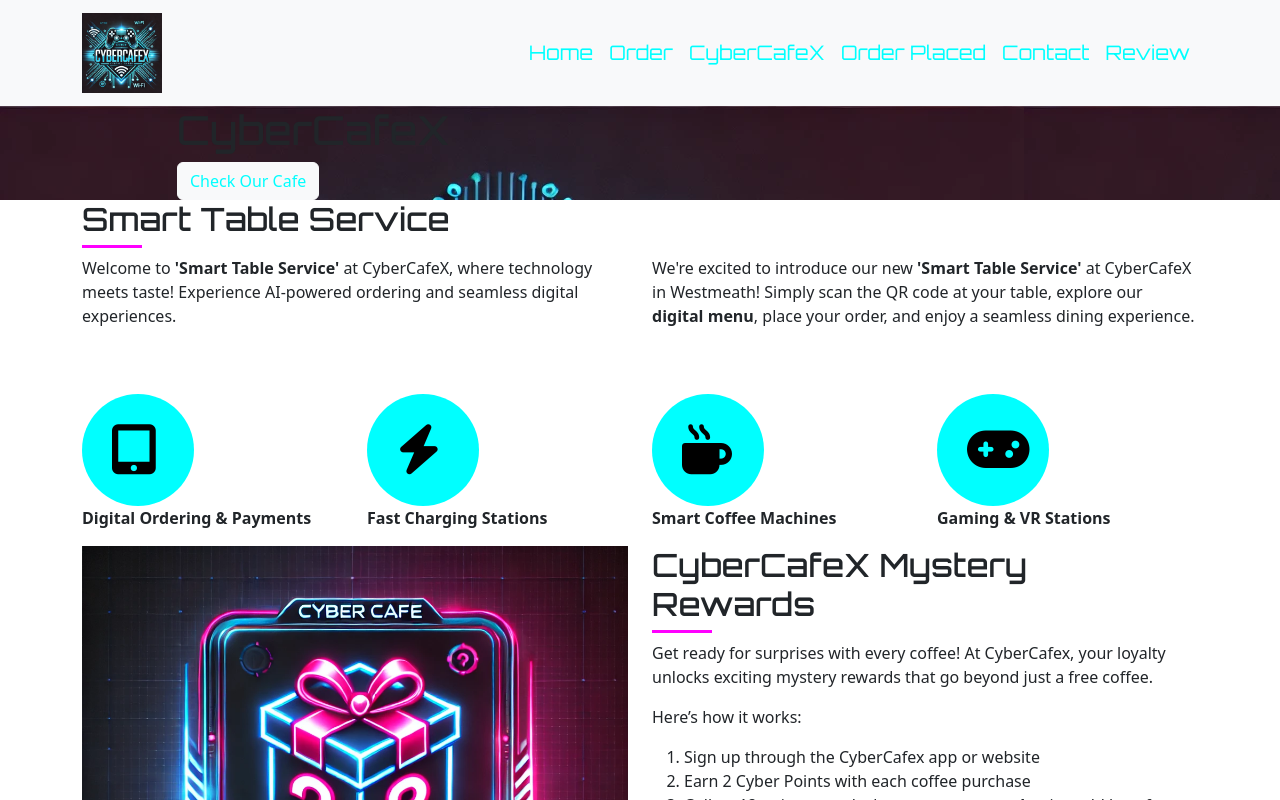
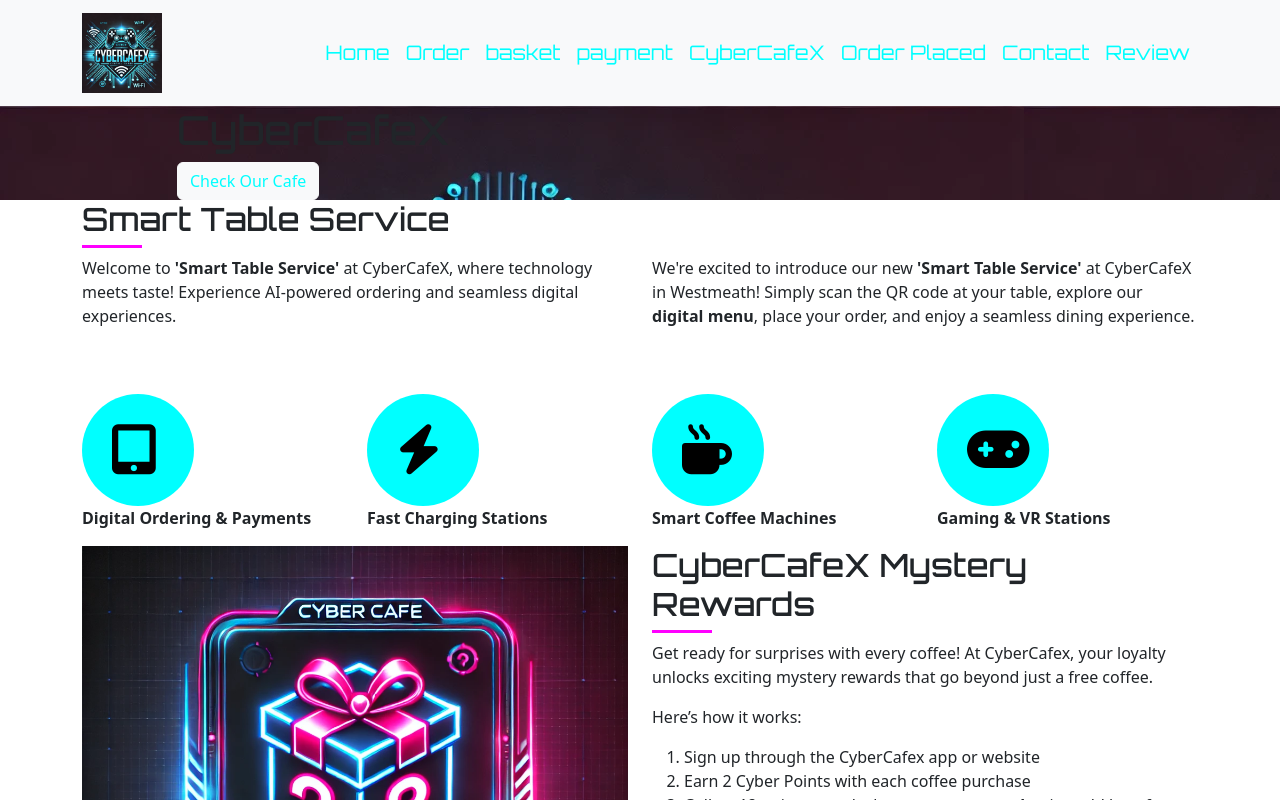
Before and after one commit to FawasAjani/cafe-app, a React (Create React App) app: page / in a window 1280 px wide. Shown: the top 800 px of the page. Built offline with nearby package versions, Linux system fonts and the light colour scheme.

Commit message:
imported payment to app.js

```diff
--- a/src/App.js
+++ b/src/App.js
@@ -6,7 +6,9 @@ import Footer from './components/footer';
 import Container from 'react-bootstrap/Container';
 import Nav from 'react-bootstrap/Nav';
 import Navbar from 'react-bootstrap/Navbar';
-import Create from './components/order';
+import Order from './components/order';
+import Basket from './components/basket';
+import Payment from './components/payment';
 import Read from './components/read';
 import Edit from './components/edit';
 import Contact from './components/contact';
@@ -38,6 +40,8 @@ function App() {
               <Nav className="ms-auto">
                 <Nav.Link href="/">Home</Nav.Link>
                 <Nav.Link href="/create">Order</Nav.Link>
+                <Nav.Link href="/create">basket</Nav.Link>
+                <Nav.Link href="/payment">payment</Nav.Link>
                 <Nav.Link href="/read">CyberCafeX</Nav.Link>
                 <Nav.Link href="/menu">Order Placed</Nav.Link>
                 <Nav.Link href="/contact">Contact</Nav.Link>
@@ -51,7 +55,9 @@ function App() {
         <Routes>
           <Route path="/" element={<Content />} />
           <Route path="/read" element={<Read />} />
-          <Route path="/create" element={<Create />} />
+          <Route path="/order" element={<Order />} />
+          <Route path="/basket" element={<Basket/>} />
+          <Route path="/payment" element={<Payment/>} />
           <Route path="/contact" element={<Contact />} />
           <Route path="/menu" element={<Menu />} />
           <Route path="/edit/:id" element={<Edit />} />
```
Also changed, not shown: src/components/basket.js (line endings or trailing spaces).
